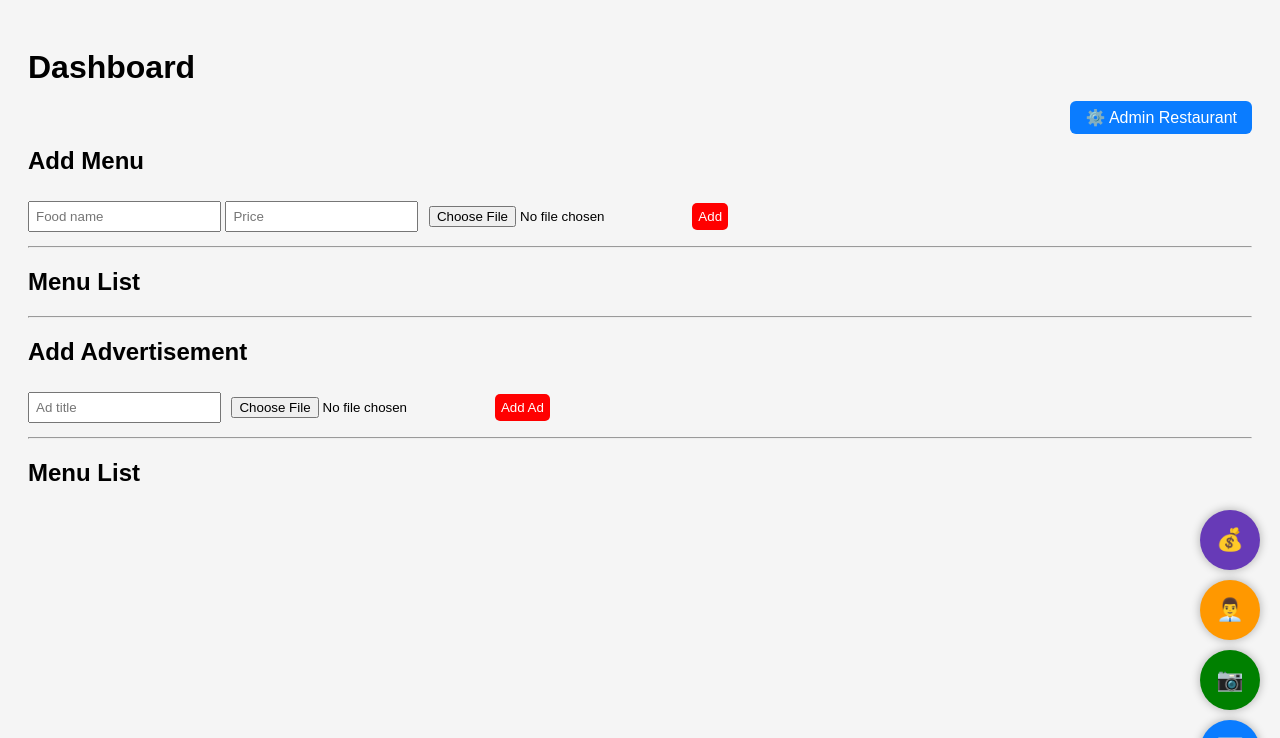
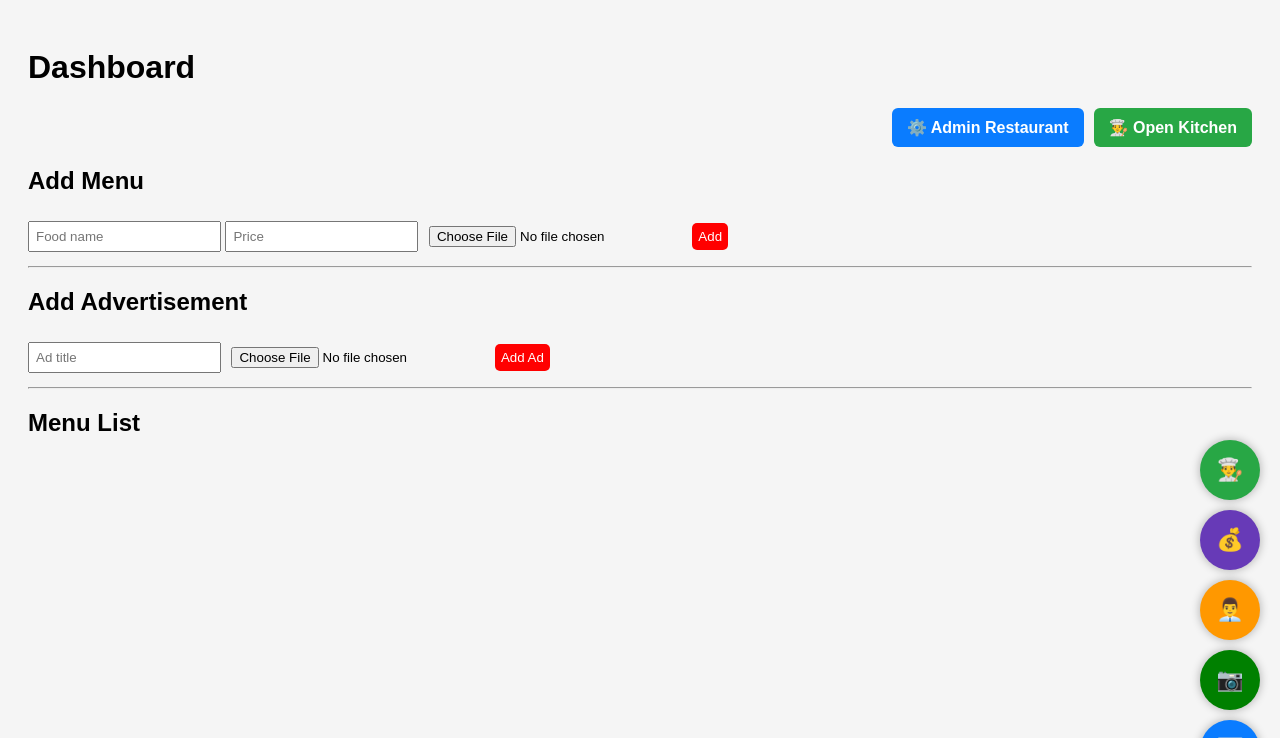
Before and after one commit to moodirmanooge-crypto/sahal_server_pos, a Flask app: template templates/dashboard.html in a window 1280 px wide. Shown: the top 738 px of the page. Run offline with Flask 3, Linux system fonts and the light colour scheme; the template is opened without the code that fills it, so the values that code supplies are empty; parts of the project's set-up code (start-up, migrations or seed data) failed here and were passed over.

```diff
--- a/templates/dashboard.html
+++ b/templates/dashboard.html
@@ -59,11 +59,14 @@ border:none;
 cursor:pointer;
 box-shadow:0 0 10px rgba(0,0,0,0.3);
 user-select:none;
+z-index:999;
 }
 
 .stats-btn{ bottom:20px; background:#0a7cff; }
 .qr-btn{ bottom:90px; background:green; }
 .staff-btn{ bottom:160px; background:#ff9800; }
+.sales-btn{ bottom:230px; background:#673ab7; }
+.kitchen-btn{ bottom:300px; background:#28a745; }
 
 /* ADS PANEL */
 .ads-panel{
@@ -76,7 +79,6 @@ gap:10px;
 z-index:999;
 }
 
-/* 🔥 muhiim (drag) */
 .ads-panel, .fab{
 touch-action:none;
 cursor:grab;
@@ -101,6 +103,7 @@ height:100%;
 background:rgba(0,0,0,0.6);
 align-items:center;
 justify-content:center;
+z-index:1000;
 }
 
 .popup-box{
@@ -113,6 +116,26 @@ overflow:auto;
 text-align:center;
 }
 
+.top-buttons{
+display:flex;
+justify-content:flex-end;
+gap:10px;
+margin-bottom:15px;
+flex-wrap:wrap;
+}
+
+.top-btn{
+color:white;
+padding:10px 15px;
+border-radius:6px;
+text-decoration:none;
+font-weight:bold;
+display:inline-block;
+}
+
+.admin-btn{ background:#0a7cff; }
+.kitchen-link-btn{ background:#28a745; }
+
 </style>
 
 </head>
@@ -121,15 +144,13 @@ text-align:center;
 
 <h1>{{restaurant}} Dashboard</h1>
 
-<div style="text-align:right;margin-bottom:10px;">
-<a href="/restaurant_admin/{{rid}}" style="
-background:#0a7cff;
-color:white;
-padding:8px 15px;
-border-radius:6px;
-text-decoration:none;
-">
+<div class="top-buttons">
+<a href="/restaurant_admin/{{rid}}" class="top-btn admin-btn">
 ⚙️ Admin Restaurant
+</a>
+
+<a href="/kitchen/{{rid}}" target="_blank" class="top-btn kitchen-link-btn">
+👨‍🍳 Open Kitchen
 </a>
 </div>
 
@@ -140,28 +161,6 @@ text-decoration:none;
 <input type="file" name="image" required>
 <button>Add</button>
 </form>
-
-<hr>
-
-<h2>Menu List</h2>
-{% for m in menu %}
-<div class="card">
-<div style="display:flex; justify-content:space-between; align-items:center;">
-<div style="display:flex; gap:10px; align-items:center;">
-<img src="/static/uploads/{{m}}">
-<div>
-<h3>{{m}}</h3>
-<p>$ {{m}}</p>
-</div>
-</div>
-
-<a href="/delete_menu/{{m}}" onclick="return confirm('Delete item?')">
-<button>🗑 Delete</button>
-</a>
-
-</div>
-</div>
-{% endfor %}
 
 <hr>
 
@@ -200,7 +199,8 @@ text-decoration:none;
 <button class="fab stats-btn" onclick="openStats()">📊</button>
 <button class="fab qr-btn" onclick="openQR()">📷</button>
 <button class="fab staff-btn" onclick="openStaff()">👨‍💼</button>
-<button class="fab" style="bottom:230px;background:#673ab7;" onclick="openSales()">💰</button>
+<button class="fab sales-btn" onclick="openSales()">💰</button>
+<button class="fab kitchen-btn" onclick="openKitchen()">👨‍🍳</button>
 
 <div class="ads-panel">
 <button class="fab ads-sub" onclick="openAds()">➕</button>
@@ -256,12 +256,26 @@ text-decoration:none;
 <div class="popup" id="staffPopup">
 <div class="popup-box">
 <h3>Add Staff</h3>
-<input id="sname"><br>
-<input id="semail"><br>
-<input id="spass"><br><br>
+<input id="sname" placeholder="Name"><br>
+<input id="semail" placeholder="Email"><br>
+<input id="spass" placeholder="Password"><br><br>
 <button onclick="addStaff()">Add</button>
 <br><br>
 <button onclick="closeStaff()">Close</button>
+</div>
+</div>
+
+<div class="popup" id="kitchenPopup">
+<div class="popup-box">
+<h3>👨‍🍳 Kitchen Screen</h3>
+<p>Open live kitchen orders screen</p>
+
+<a href="/kitchen/{{rid}}" target="_blank" class="top-btn kitchen-link-btn">
+Open Kitchen Screen
+</a>
+
+<br><br>
+<button onclick="closeKitchen()">Close</button>
 </div>
 </div>
 
@@ -271,22 +285,26 @@ const RID="{{rid}}"
 
 /* STATS */
 function openStats(){
-statsPopup.style.display="flex"
+document.getElementById("statsPopup").style.display="flex"
 fetch("/stats/"+RID)
 .then(r=>r.json())
 .then(d=>{
-statsData.innerText="Orders: "+d.orders+" | Revenue: $"+d.revenue
+document.getElementById("statsData").innerText="Orders: "+d.orders+" | Revenue: $"+d.revenue
 })
 }
-function closeStats(){ statsPopup.style.display="none" }
+function closeStats(){
+document.getElementById("statsPopup").style.display="none"
+}
 
 /* SALES */
-function openSales(){ salesPopup.style.display="flex" }
-function closeSales(){ salesPopup.style.display="none" }
+function openSales(){
+document.getElementById("salesPopup").style.display="flex"
+}
+function closeSales(){
+document.getElementById("salesPopup").style.display="none"
+}
 
-/* 🔥 LOAD SALES (UPDATED) */
 function loadSales(){
-
 let from = document.getElementById("fromDate").value
 let to = document.getElementById("toDate").value
 
@@ -295,15 +313,12 @@ document.getElementById("salesData").innerHTML="Loading..."
 fetch(`/sales_data/${RID}?from=${from}&to=${to}`)
 .then(r=>r.json())
 .then(data=>{
-
 let html=""
 
 if(data.orders.length===0){
 html="<p>No orders ❌</p>"
 }else{
-
 data.orders.forEach(o=>{
-
 html+=`
 <div class="card">
 <b>Table:</b> ${o.table}<br>
@@ -313,41 +328,57 @@ html+=`
 </div>
 `
 })
-
 }
 
 document.getElementById("salesData").innerHTML=html
-document.getElementById("totalSales").innerText = data.total
-
+document.getElementById("totalSales").innerText=data.total
 })
 }
 
 /* QR */
-function openQR(){ qrPopup.style.display="flex" }
-function closeQR(){ qrPopup.style.display="none" }
+function openQR(){
+document.getElementById("qrPopup").style.display="flex"
+}
+function closeQR(){
+document.getElementById("qrPopup").style.display="none"
+}
 
 function generateQR(){
-let t=tableInput.value
+let t=document.getElementById("tableInput").value
 fetch("/generate_qr/"+RID,{
 method:"POST",
 headers:{"Content-Type":"application/x-www-form-urlencoded"},
 body:"table="+t
 })
 .then(r=>r.text())
-.then(html=> qrResult.innerHTML=html)
+.then(html=> document.getElementById("qrResult").innerHTML=html)
 }
 
 /* STAFF */
-function openStaff(){ staffPopup.style.display="flex" }
-function closeStaff(){ staffPopup.style.display="none" }
+function openStaff(){
+document.getElementById("staffPopup").style.display="flex"
+}
+function closeStaff(){
+document.getElementById("staffPopup").style.display="none"
+}
 
 function addStaff(){
 fetch("/add_staff/"+RID,{
 method:"POST",
 headers:{"Content-Type":"application/x-www-form-urlencoded"},
-body:"name="+sname.value+"&email="+semail.value+"&password="+spass.value
+body:"name="+document.getElementById("sname").value+
+"&email="+document.getElementById("semail").value+
+"&password="+document.getElementById("spass").value
 })
 .then(()=> alert("Staff Added ✅"))
+}
+
+/* KITCHEN */
+function openKitchen(){
+document.getElementById("kitchenPopup").style.display="flex"
+}
+function closeKitchen(){
+document.getElementById("kitchenPopup").style.display="none"
 }
 
 /* ADS */
@@ -355,56 +386,8 @@ function openAds(){
 window.scrollTo({top:document.body.scrollHeight,behavior:"smooth"})
 }
 function scrollAds(){
-let adsSection=document.querySelectorAll("h2")
-if(adsSection){ adsSection.scrollIntoView({behavior:"smooth"}) }
+window.scrollTo({top:document.body.scrollHeight,behavior:"smooth"})
 }
-
-/* 🔥 DRAG SYSTEM */
-function makeDraggable(el,key){
-let isDragging=false,offsetX,offsetY
-
-let saved=localStorage.getItem(key)
-if(saved){
-let pos=JSON.parse(saved)
-el.style.left=pos.left
-el.style.top=pos.top
-el.style.right="auto"
-el.style.bottom="auto"
-}
-
-el.onmousedown=el.ontouchstart=function(e){
-isDragging=true
-let rect=el.getBoundingClientRect()
-let clientX=e.touches?e.touches.clientX:e.clientX
-let clientY=e.touches?e.touches.clientY:e.clientY
-offsetX=clientX-rect.left
-offsetY=clientY-rect.top
-}
-
-document.onmousemove=document.ontouchmove=function(e){
-if(!isDragging) return
-let clientX=e.touches?e.touches.clientX:e.clientX
-let clientY=e.touches?e.touches.clientY:e.clientY
-
-el.style.left=(clientX-offsetX)+"px"
-el.style.top=(clientY-offsetY)+"px"
-el.style.right="auto"
-el.style.bottom="auto"
-}
-
-document.onmouseup=document.ontouchend=function(){
-if(isDragging){
-localStorage.setItem(key,JSON.stringify({
-left:el.style.left,
-top:el.style.top
-}))
-}
-isDragging=false
-}
-}
-
-document.querySelectorAll(".fab").forEach((b,i)=>makeDraggable(b,"fab"+i))
-makeDraggable(document.querySelector(".ads-panel"),"adsPanel")
 
 </script>
 
```
